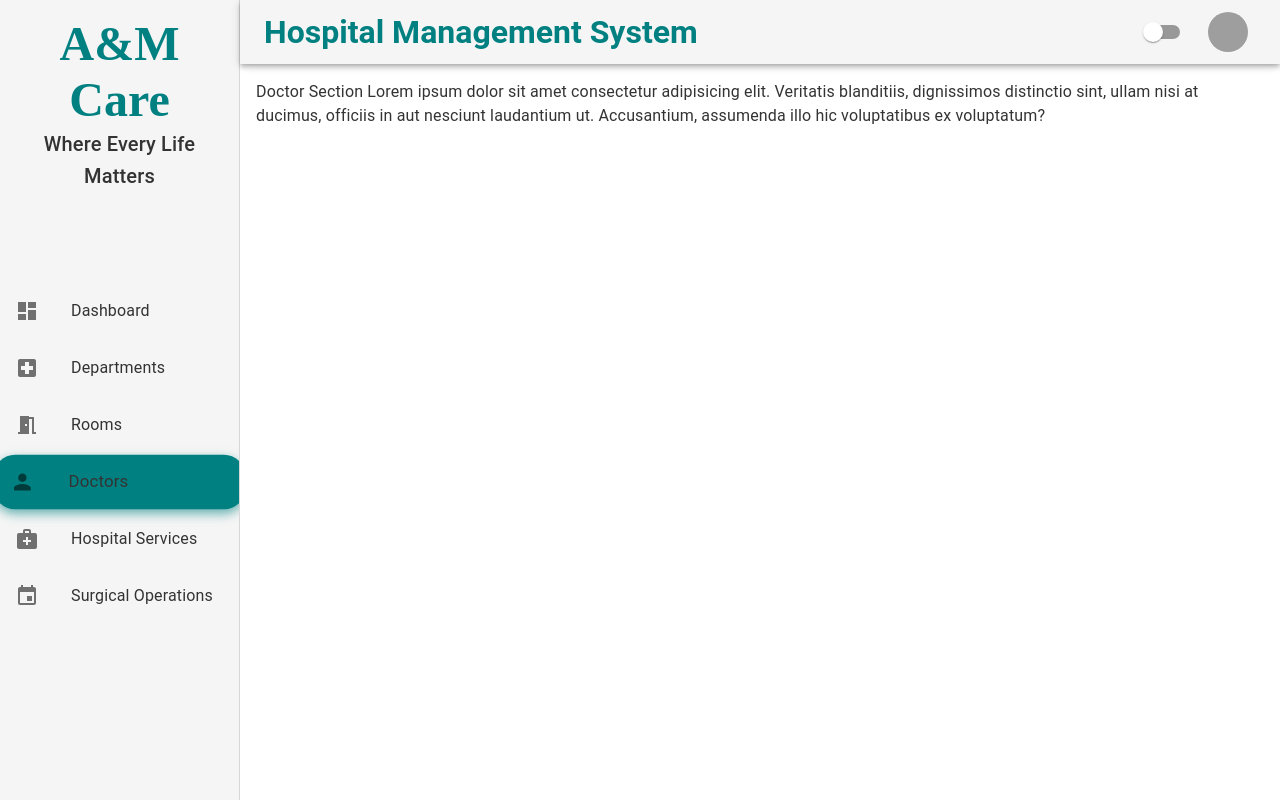
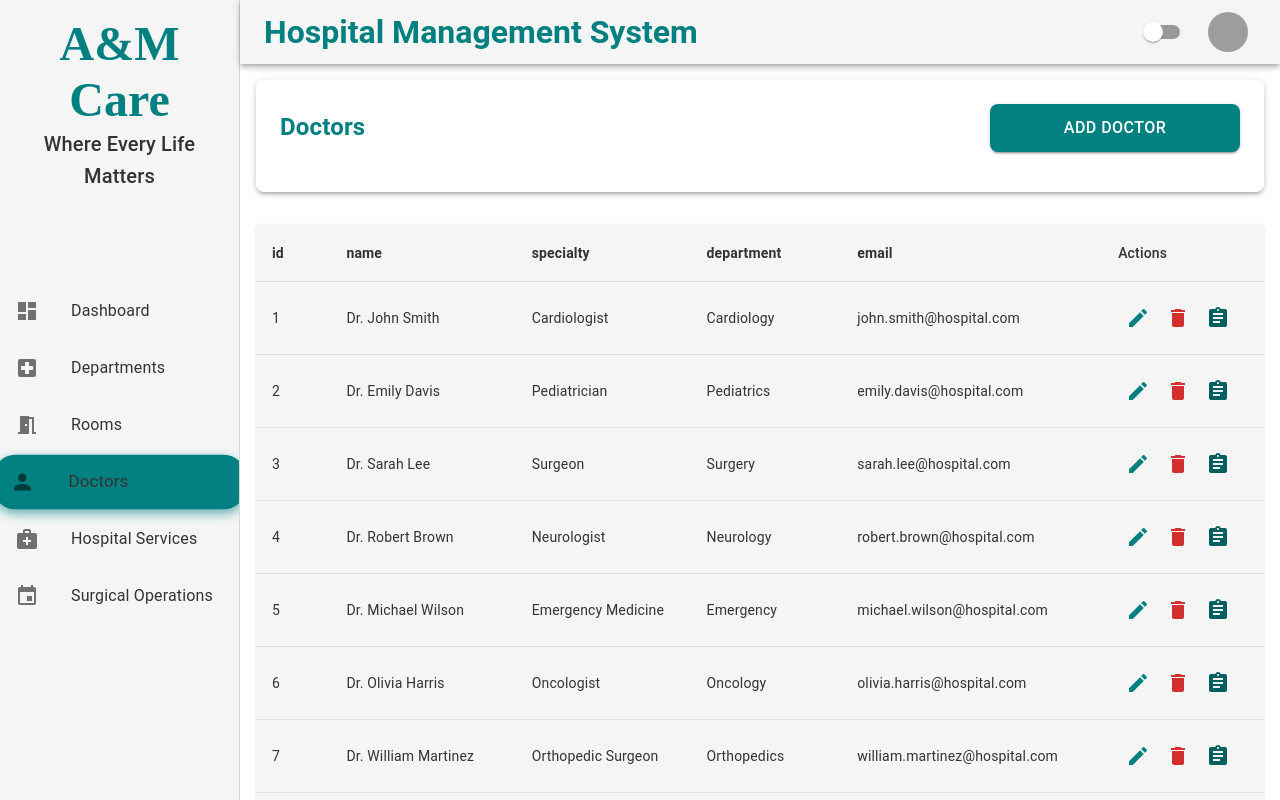
Before and after one commit to aliModdd98/Hospital-Management-System, a React (Vite) app: page /dashBoard/doctors in a window 1280 px wide. Built offline with nearby package versions, Linux system fonts and the light colour scheme; grey boxes are pictures that could not be loaded; a web font is replaced by a local one.

Commit message:
add fake data

```diff
--- a/src/modules/Doctors/pages/DoctorSection.jsx
+++ b/src/modules/Doctors/pages/DoctorSection.jsx
@@ -1,11 +1,121 @@
+import { Box } from "@mui/material";
+import HeroSection from "../../../components/HeroSection/HeroSection";
+import CustomTable from "../../../components/CustomTable/CustomTable";
+
 const DoctorSection = () => {
+  const doctorsData = [
+    {
+      id: 1,
+      name: "Dr. John Smith",
+      specialty: "Cardiologist",
+      department: "Cardiology",
+      email: "john.smith@hospital.com",
+    },
+    {
+      id: 2,
+      name: "Dr. Emily Davis",
+      specialty: "Pediatrician",
+      department: "Pediatrics",
+      email: "emily.davis@hospital.com",
+    },
+    {
+      id: 3,
+      name: "Dr. Sarah Lee",
+      specialty: "Surgeon",
+      department: "Surgery",
+      email: "sarah.lee@hospital.com",
+    },
+    {
+      id: 4,
+      name: "Dr. Robert Brown",
+      specialty: "Neurologist",
+      department: "Neurology",
+      email: "robert.brown@hospital.com",
+    },
+    {
+      id: 5,
+      name: "Dr. Michael Wilson",
+      specialty: "Emergency Medicine",
+      department: "Emergency",
+      email: "michael.wilson@hospital.com",
+    },
+    {
+      id: 6,
+      name: "Dr. Olivia Harris",
+      specialty: "Oncologist",
+      department: "Oncology",
+      email: "olivia.harris@hospital.com",
+    },
+    {
+      id: 7,
+      name: "Dr. William Martinez",
+      specialty: "Orthopedic Surgeon",
+      department: "Orthopedics",
+      email: "william.martinez@hospital.com",
+    },
+    {
+      id: 8,
+      name: "Dr. Sophia Taylor",
+      specialty: "Dermatologist",
+      department: "Dermatology",
+      email: "sophia.taylor@hospital.com",
+    },
+    {
+      id: 9,
+      name: "Dr. James Anderson",
+      specialty: "Pulmonologist",
+      department: "Pulmonology",
+      email: "james.anderson@hospital.com",
+    },
+    {
+      id: 10,
+      name: "Dr. Isabella Thompson",
+      specialty: "Gastroenterologist",
+      department: "Gastroenterology",
+      email: "isabella.thompson@hospital.com",
+    },
+  ];
+
+  const actions = [
+    {
+      type: "update",
+      handler: (row) => {
+        console.log("Update action for:", row);
+      },
+    },
+    {
+      type: "delete",
+      handler: (row) => {
+        console.log("Delete action for:", row);
+      },
+    },
+    {
+      type: "assign",
+      handler: (row) => {
+        console.log("Assign action for:", row);
+      },
+    },
+  ];
   return (
-    <div>
-      Doctor Section Lorem ipsum dolor sit amet consectetur adipisicing elit.
-      Veritatis blanditiis, dignissimos distinctio sint, ullam nisi at ducimus,
-      officiis in aut nesciunt laudantium ut. Accusantium, assumenda illo hic
-      voluptatibus ex voluptatum?
-    </div>
+    <Box
+      sx={{
+        display: "flex",
+        flexDirection: "column",
+        width: "100%",
+      }}
+    >
+      <HeroSection
+        title="Doctors "
+        buttonText="Add Doctor"
+        onButtonClick={() => console.log("hello Doctor")}
+      />{" "}
+      <CustomTable
+        data={doctorsData}
+        actions={actions}
+        section="admin"
+        route="doctors"
+      />
+    </Box>
   );
 };
 
--- a/src/modules/Rooms/pages/RoomsSection.jsx
+++ b/src/modules/Rooms/pages/RoomsSection.jsx
@@ -1,5 +1,123 @@
+import { Box } from "@mui/material";
+import HeroSection from "../../../components/HeroSection/HeroSection";
+import CustomTable from "../../../components/CustomTable/CustomTable";
+
 const RoomsSection = () => {
-  return <div>RoomsSection</div>;
+  const exampleData = [
+    {
+      id: 1,
+      roomNumber: "101",
+      department: "Emergency",
+      capacity: 2,
+      occupied: "true",
+    },
+    {
+      id: 2,
+      roomNumber: "102",
+      department: "Surgery",
+      capacity: 1,
+      occupied: "false",
+    },
+    {
+      id: 3,
+      roomNumber: "103",
+      department: "Internal Medicine",
+      capacity: 4,
+      occupied: "true",
+    },
+    {
+      id: 4,
+      roomNumber: "104",
+      department: "Pediatrics",
+      capacity: 2,
+      occupied: "false",
+    },
+    {
+      id: 5,
+      roomNumber: "105",
+      department: "Cardiology",
+      capacity: 1,
+      occupied: "true",
+    },
+    {
+      id: 6,
+      roomNumber: "201",
+      department: "Surgery",
+      capacity: 2,
+      occupied: "true",
+    },
+    {
+      id: 7,
+      roomNumber: "202",
+      department: "Emergency",
+      capacity: 3,
+      occupied: "false",
+    },
+    {
+      id: 8,
+      roomNumber: "203",
+      department: "Cardiology",
+      capacity: 2,
+      occupied: "true",
+    },
+    {
+      id: 9,
+      roomNumber: "204",
+      department: "Pediatrics",
+      capacity: 1,
+      occupied: "false",
+    },
+    {
+      id: 10,
+      roomNumber: "205",
+      department: "Internal Medicine",
+      capacity: 3,
+      occupied: "true",
+    },
+  ];
+
+  const actions = [
+    {
+      type: "update",
+      handler: (row) => {
+        console.log("Update action for:", row);
+      },
+    },
+    {
+      type: "delete",
+      handler: (row) => {
+        console.log("Delete action for:", row);
+      },
+    },
+    {
+      type: "assign",
+      handler: (row) => {
+        console.log("Assign action for:", row);
+      },
+    },
+  ];
+  return (
+    <Box
+      sx={{
+        display: "flex",
+        flexDirection: "column",
+        width: "100%",
+        // flexGrow: 1,
+      }}
+    >
+      <HeroSection
+        title="Rooms "
+        buttonText="Add Room"
+        onButtonClick={() => console.log("hello rooms")}
+      />{" "}
+      <CustomTable
+        data={exampleData}
+        actions={actions}
+        section="admin"
+        route="rooms"
+      />
+    </Box>
+  );
 };
 
 export default RoomsSection;
--- a/src/modules/Services/pages/ServicesSection.jsx
+++ b/src/modules/Services/pages/ServicesSection.jsx
@@ -1,5 +1,54 @@
+import { Box } from "@mui/material";
+import HeroSection from "../../../components/HeroSection/HeroSection";
+import CustomTable from "../../../components/CustomTable/CustomTable";
+
 const ServicesSection = () => {
-  return <div>ServicesSection</div>;
+  const exampleData = [
+    { id: 1, name: "John Doe", email: "john@example.com" },
+    { id: 2, name: "Jane Smith", email: "jane@example.com" },
+    { id: 3, name: "Alice Johnson", email: "alice@example.com" },
+  ];
+  const actions = [
+    {
+      type: "update",
+      handler: (row) => {
+        console.log("Update action for:", row);
+      },
+    },
+    {
+      type: "delete",
+      handler: (row) => {
+        console.log("Delete action for:", row);
+      },
+    },
+    {
+      type: "assign",
+      handler: (row) => {
+        console.log("Assign action for:", row);
+      },
+    },
+  ];
+  return (
+    <Box
+      sx={{
+        display: "flex",
+        flexDirection: "column",
+        width: "100%",
+      }}
+    >
+      <HeroSection
+        title="Services "
+        buttonText="Add Service"
+        onButtonClick={() => console.log("hello Service")}
+      />{" "}
+      <CustomTable
+        data={exampleData}
+        actions={actions}
+        section="admin"
+        route="services"
+      />
+    </Box>
+  );
 };
 
 export default ServicesSection;
--- /dev/null
+++ b/src/modules/Services/routes/routes.jsx
@@ -0,0 +1,15 @@
+import { Route, Routes } from "react-router-dom";
+
+import ServicesSection from "../pages/ServicesSection";
+import ServicesDetails from "../pages/ServicesDetails";
+
+const ServicesRoutes = () => {
+  return (
+    <Routes>
+      <Route path="/" element={<ServicesSection />} />{" "}
+      <Route path=":id" element={<ServicesDetails />} />
+    </Routes>
+  );
+};
+
+export default ServicesRoutes;
--- a/src/modules/SurgerySchedule/pages/SurgeryScheduleSection.jsx
+++ b/src/modules/SurgerySchedule/pages/SurgeryScheduleSection.jsx
@@ -1,5 +1,54 @@
+import { Box } from "@mui/material";
+import HeroSection from "../../../components/HeroSection/HeroSection";
+import CustomTable from "../../../components/CustomTable/CustomTable";
+
 const SurgeryScheduleSection = () => {
-  return <div>SurgeryScheduleSection</div>;
+  const exampleData = [
+    { id: 1, name: "John Doe", email: "john@example.com" },
+    { id: 2, name: "Jane Smith", email: "jane@example.com" },
+    { id: 3, name: "Alice Johnson", email: "alice@example.com" },
+  ];
+  const actions = [
+    {
+      type: "update",
+      handler: (row) => {
+        console.log("Update action for:", row);
+      },
+    },
+    {
+      type: "delete",
+      handler: (row) => {
+        console.log("Delete action for:", row);
+      },
+    },
+    {
+      type: "assign",
+      handler: (row) => {
+        console.log("Assign action for:", row);
+      },
+    },
+  ];
+  return (
+    <Box
+      sx={{
+        display: "flex",
+        flexDirection: "column",
+        width: "100%",
+      }}
+    >
+      <HeroSection
+        title="Surgical Operation Scheduling"
+        buttonText="Add Schedule"
+        onButtonClick={() => console.log("hello Surgical Operation Scheduling")}
+      />{" "}
+      <CustomTable
+        data={exampleData}
+        actions={actions}
+        section="admin"
+        route="services"
+      />
+    </Box>
+  );
 };
 
 export default SurgeryScheduleSection;
```
